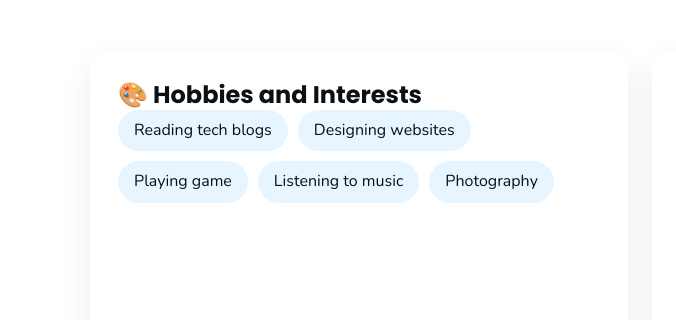
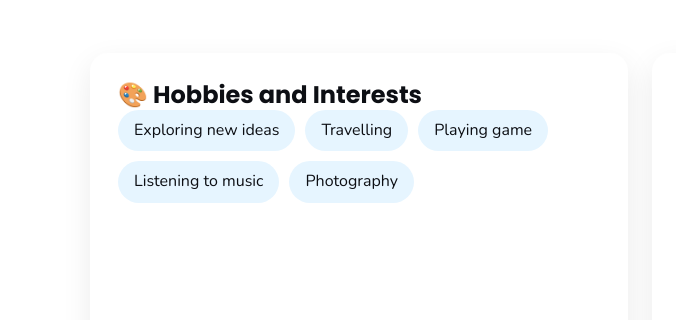
Before and after one commit to Adaaura0017/Mativa, a plain HTML site: page about.html in a window 1280 px wide. Shown: the part 1263-1583 px from the top of the page, 0-676 px from the left. Drawn offline with nearby package versions, Linux system fonts and the light colour scheme.

Commit message:
updated hobbies

```diff
--- a/about.html
+++ b/about.html
@@ -88,8 +88,8 @@
         <article class="card">
           <h2>🎨 Hobbies and Interests</h2>
           <ul class="hobby-list">
-            <li>Reading tech blogs</li>
-            <li>Designing websites</li>
+            <li>Exploring new ideas</li>
+            <li>Travelling</li>
             <li>Playing game</li>
             <li>Listening to music</li>
             <li>Photography</li>
```
